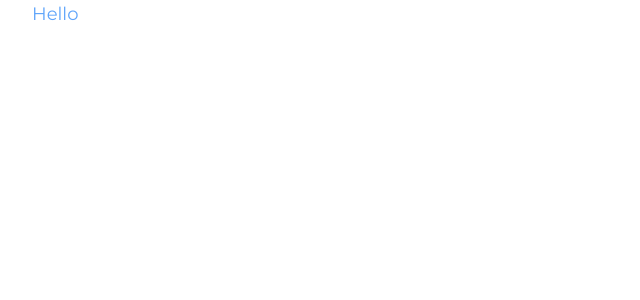
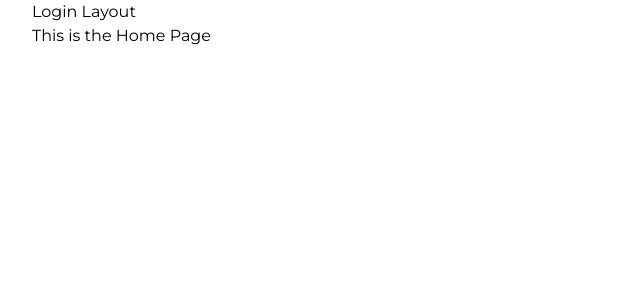
Before and after one commit to theekshana-bandara/recipe-app, a Nuxt app: page / in a window 1280 px wide. Shown: the top 300 px of the page, without its empty margins (0-640 px from the left). Built offline with nearby package versions, Linux system fonts and the light colour scheme.

Commit message:
Add layout components and update home page structure

```diff
--- a/app/app.vue
+++ b/app/app.vue
@@ -1,5 +1,7 @@
 <template>
   <div class="font-Montserrat container">
-    <h1 class="text-lg text-blue-400">Hello</h1>
+    <NuxtLayout>
+      <NuxtPage />
+    </NuxtLayout>
   </div>
 </template>
--- /dev/null
+++ b/app/layouts/default.vue
@@ -0,0 +1,10 @@
+<script setup></script>
+
+<template>
+    <div>
+        <h1>Default Layout</h1>
+        <slot />
+    </div>
+</template>
+
+<style lang="scss" scoped></style>
--- /dev/null
+++ b/app/layouts/login.vue
@@ -0,0 +1,12 @@
+
+<script setup>
+
+</script>
+<template>
+    <div>
+        <h1>Login Layout</h1>
+        <slot/>
+    </div>
+</template>
+
+<style lang="scss" scoped></style>
--- /dev/null
+++ b/app/pages/index.vue
@@ -0,0 +1,13 @@
+<script setup>
+definePageMeta({
+    layout: 'login'
+});
+</script>
+
+<template>
+    <div>
+        <h1>This is the Home Page</h1>
+    </div>
+</template>
+
+<style lang="scss" scoped></style>
```
